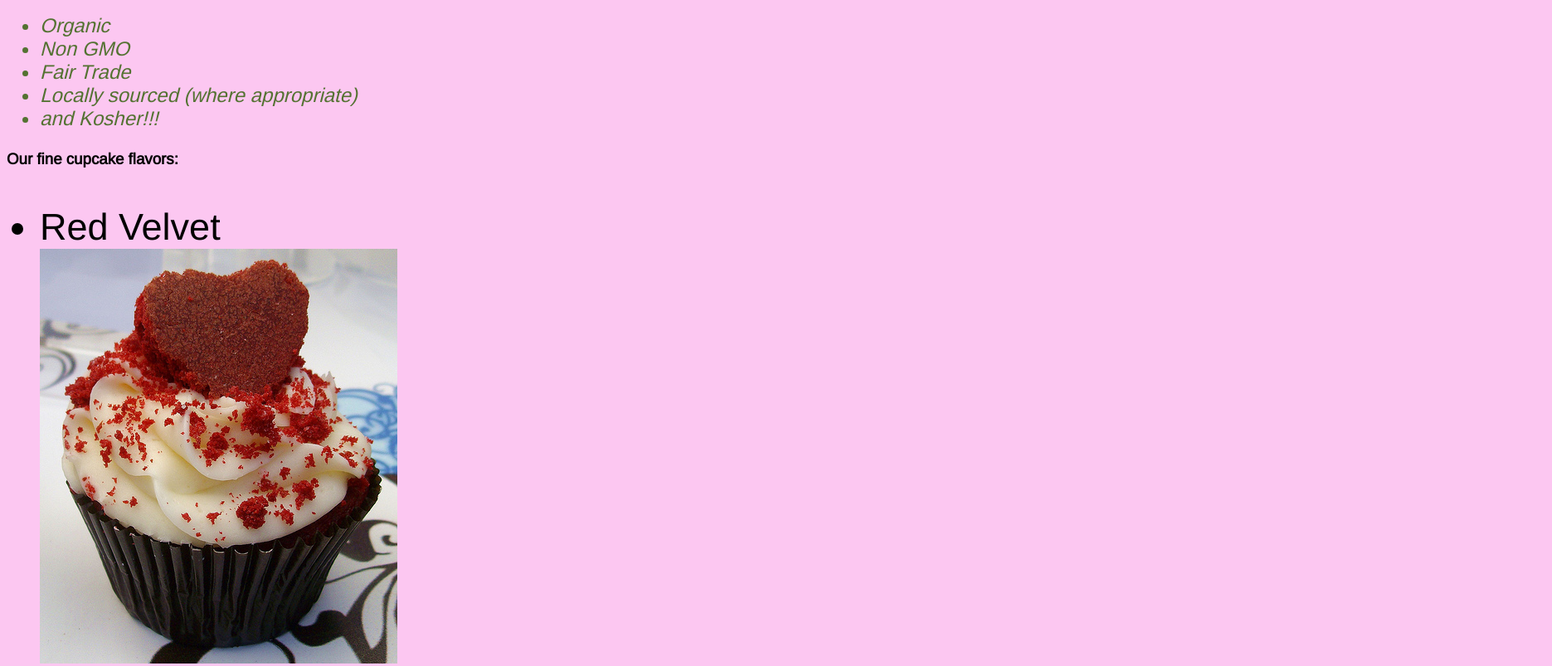
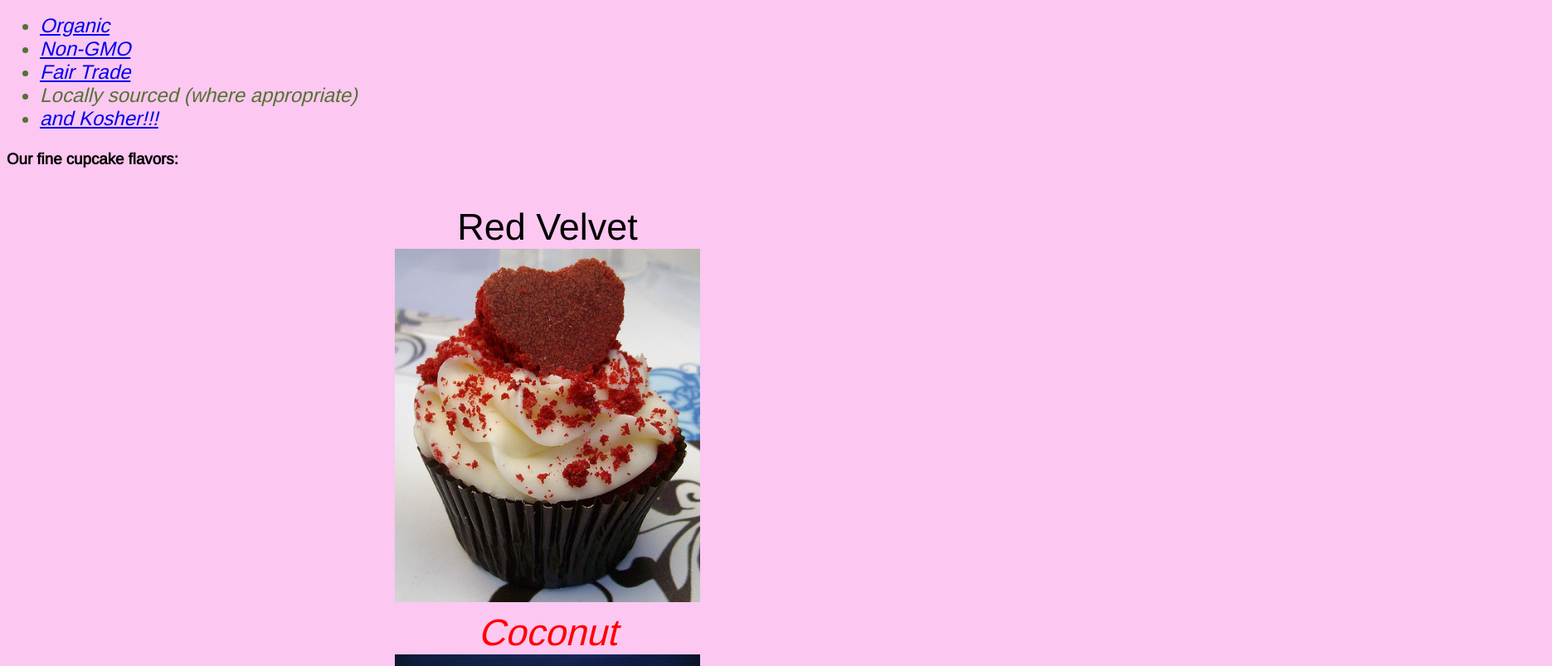
Before and after one commit to kailinishihira/cupcake-shop, a plain HTML site: page index.html in a window 1280 px wide. Shown: the part 320-1123 px from the top of the page at 83% size, 1871 px wide, since content can reach past the window. Drawn offline with nearby package versions, Linux system fonts and the light colour scheme; a web font is replaced by a local one.

Commit message:
add links

```diff
--- a/css/styles.css
+++ b/css/styles.css
@@ -19,6 +19,12 @@ p {
 
 ul.cupcake {
   font-size: 45px;
+  text-align: center;
+  list-style-type: none;
+}
+
+img {
+  width: 30%;
 }
 
 .certifications {
@@ -33,3 +39,8 @@ ul.cupcake {
   font-family: 'Bellefair', serif;
   color: #e524d8;
 }
+
+.flashy {
+  color: red;
+  font-style: italic;
+}
--- a/index.html
+++ b/index.html
@@ -11,20 +11,20 @@
     <p>At K-n-K Cupcake Shoppe our cupcakes are baked daily. We only use the freshest ingredients. All cupcakes are:</p>
 
     <ul class="certifications">
-      <li>Organic</li>
-      <li>Non GMO</li>
-      <li>Fair Trade</li>
+      <li><a href="https://tilth.org/certification/">Organic</a></li>
+      <li><a href="https://www.nongmoproject.org/">Non-GMO</a></li>
+      <li><a href="http://fairtradeusa.org/">Fair Trade</a></li>
       <li>Locally sourced (where appropriate)</li>
-      <li>and Kosher!!!</li>
+      <li><a href="http://seattlevaad.org/">and Kosher!!!</a></li>
     </ul>
 
     <h3>Our fine cupcake flavors:</h3>
     <ul class="cupcake">
       <li>Red Velvet</li>
       <img src="img/redvelvet.jpg" alt="photo of red velvet cupcake">
-      <li>Coconut</li>
+      <li class="flashy">Coconut</li>
       <img src="img/coconut.jpg" alt="photo of coconut cupcake">
-      <li>Chocolate</li>
+      <li class="flashy">Chocolate</li>
       <img src="img/chocolate.jpg" alt="photo of chocolate cupcake">
       <li>Vanilla</li>
       <img src="img/vanilla.jpg" alt="photo of vanilla cupcake">
@@ -38,7 +38,7 @@
       <img src="img/strawberrycheesecake.jpg" alt="photo of strawberry cheesecake">
     </ul>
 
-    <p>We also have some varieties of cupcakes offered in gluten-free options.</p>
+    <p class="flashy">**Denotes Gluten-free option available**</p>
 
   </body>
 </html>
```
